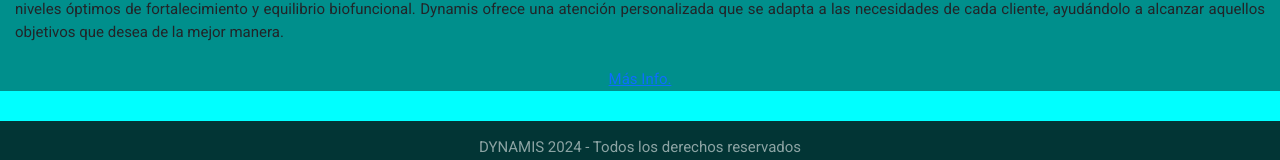
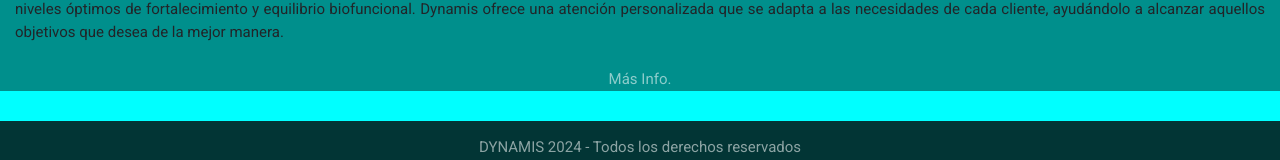
Before and after one commit to tomicrs/dynamis, a plain HTML site: page index.html in a window 1280 px wide. Shown: the part 918-1078 px from the top of the page. Drawn offline with nearby package versions, Linux system fonts and the light colour scheme.

Commit message:
corrigiendo color de boton mas info

```diff
--- a/scss/style.scss
+++ b/scss/style.scss
@@ -126,7 +126,13 @@ h3 {
     font-size: 1.5rem;
     margin-bottom: 3rem;
     background-color: #008F8C;
+
+    a {
+        text-decoration: none;
+        color: #FFFFFF8C;
+    }
 }
+
 
 .texto {
     h2 {
```
Also changed, not shown: css/style.css, 1 other file.
